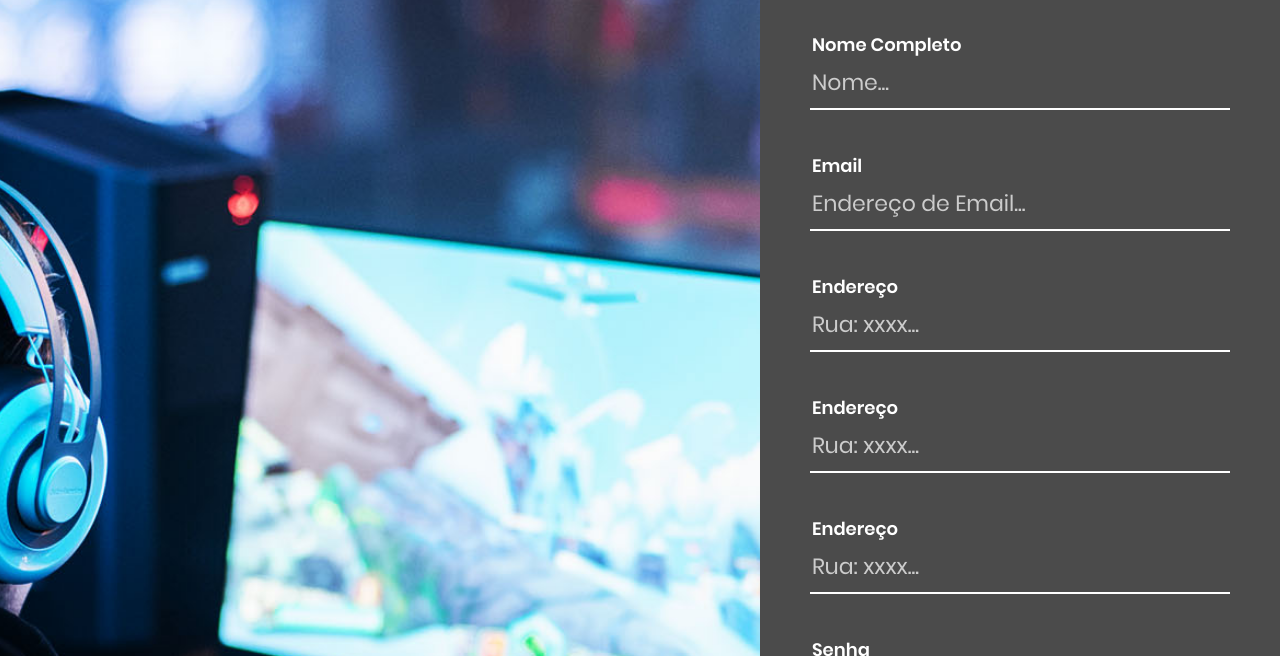
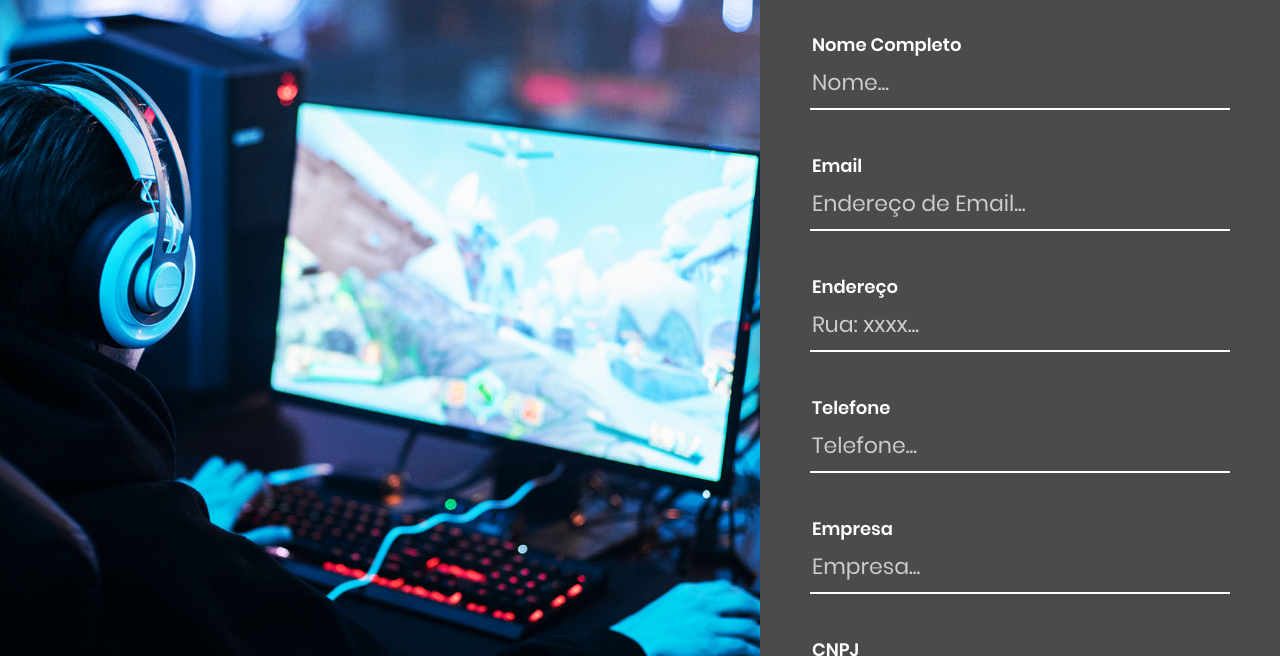
Before and after one commit to MatheusBoreXCI/ProjetoTCC2-semestre, a plain HTML site: page Login_v13/Login_v13/index.html in a window 1280 px wide. Shown: the part 144-800 px from the top of the page. Drawn offline with Linux system fonts and the light colour scheme.

Commit message:
cadastroQuasela

```diff
--- a/Login_v13/Login_v13/css/main.css
+++ b/Login_v13/Login_v13/css/main.css
@@ -171,7 +171,7 @@ iframe {
 [ login ]*/
 .limiter {
   width: 100%;
-  margin: 0 auto;
+  margin: 100 auto;
 }
 
 .container-login100 {
@@ -199,6 +199,7 @@ iframe {
 [ Login100 more ]*/
 .login100-more {
   background-repeat: no-repeat;
+  background-attachment: fixed;
   background-position: center;
   background-size: cover;
   width: calc(100% - 520px);
--- a/Login_v13/Login_v13/index.html
+++ b/Login_v13/Login_v13/index.html
@@ -55,19 +55,25 @@
 
 					<div class="wrap-input100 validate-input" data-validate="Username is required">
 						<span class="label-input100">Endereço</span>
-						<input class="input100" type="text" name="username" placeholder="Rua: xxxx...">
+						<input class="input100" type="text" name="address" placeholder="Rua: xxxx...">
 						<span class="focus-input100"></span>
 					</div>
 
-					<div class="wrap-input100 validate-input" data-validate="Username is required">
-						<span class="label-input100">Endereço</span>
-						<input class="input100" type="text" name="username" placeholder="Rua: xxxx...">
+					<div class="wrap-input100 validate-input" data-validate="Telefone é obrigatorio">
+						<span class="label-input100">Telefone</span>
+						<input class="input100" type="text" name="number" placeholder="Telefone...">
 						<span class="focus-input100"></span>
 					</div>
 
-					<div class="wrap-input100 validate-input" data-validate="Username is required">
-						<span class="label-input100">Endereço</span>
-						<input class="input100" type="text" name="username" placeholder="Rua: xxxx...">
+					<div class="wrap-input100 validate-input" data-validate="Empresa é obrigatorio">
+						<span class="label-input100">Empresa</span>
+						<input class="input100" type="text" name="name" placeholder="Empresa...">
+						<span class="focus-input100"></span>
+					</div>
+
+					<div class="wrap-input100 validate-input" data-validate="Cnpj é obrigatorio">
+						<span class="label-input100">CNPJ</span>
+						<input class="input100" type="text" name="number" placeholder="Cnpj...">
 						<span class="focus-input100"></span>
 					</div>
 
```
